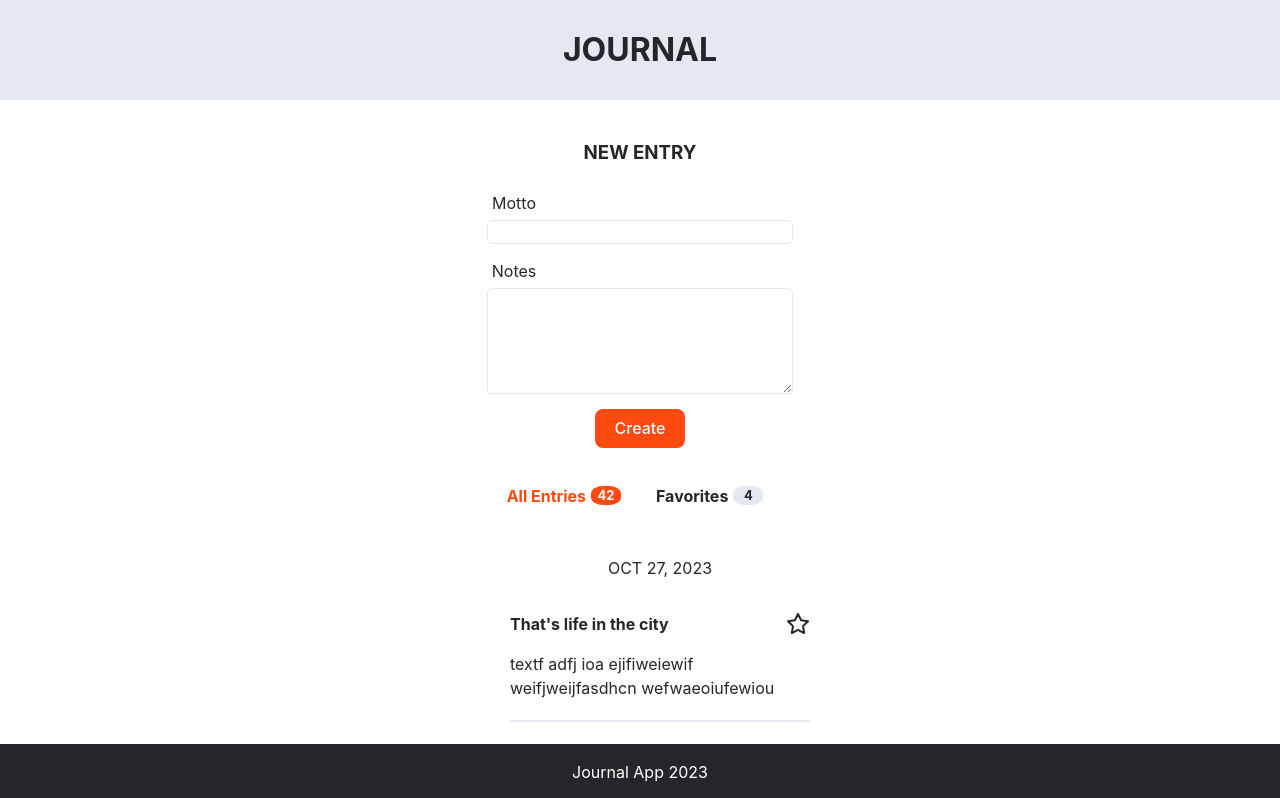
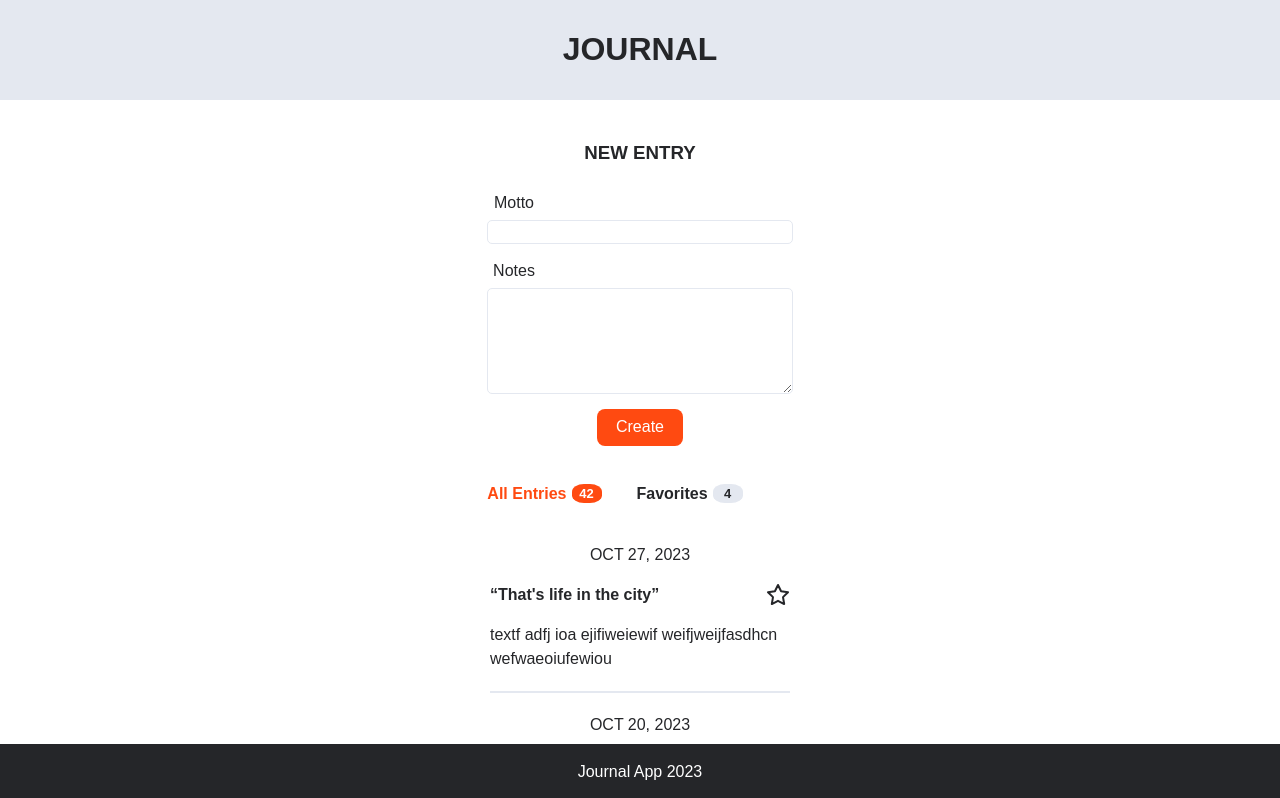
Before and after one commit to RikkeLS/journal, a React (Vite) app: page / in a window 1280 px wide. Shown: the top 798 px of the page. Built offline with nearby package versions, Linux system fonts and the light colour scheme.

Commit message:
style motto text with quoates and move elements

```diff
--- a/src/components/EntriesSection/EntriesSection.css
+++ b/src/components/EntriesSection/EntriesSection.css
@@ -1,5 +1,6 @@
 .entries {
     display: flex;
     flex-direction: column;
-    justify-content: center;
+    position: relative;
+    right: 20px;
 }
--- a/src/components/Entry/Entry.css
+++ b/src/components/Entry/Entry.css
@@ -11,10 +11,18 @@
 
 .entries__list__entry__date {
     text-align: center;
+    margin: 0px;
+    margin-top: 20px;
 }
 .entries__list__entry__mottoAndIconContainer__motto {
     font-weight: bold;
 }
+.entries__list__entry__mottoAndIconContainer__motto::before {
+    content:open-quote;
+}
+.entries__list__entry__mottoAndIconContainer__motto::after {
+    content:close-quote;
+}
 .entries__list__entry__text {
 
 }
--- a/src/components/TabBar/TabBar.css
+++ b/src/components/TabBar/TabBar.css
@@ -5,4 +5,5 @@
     position: relative;
     left: 10px;
     margin-top: 20px;
+    margin-bottom: -15px;
 }
--- a/src/styles.css
+++ b/src/styles.css
@@ -5,4 +5,5 @@
 body {
     margin:0px;
     color:var(--color-granite);
+    font-family:Arial, Helvetica, sans-serif
 }
```
